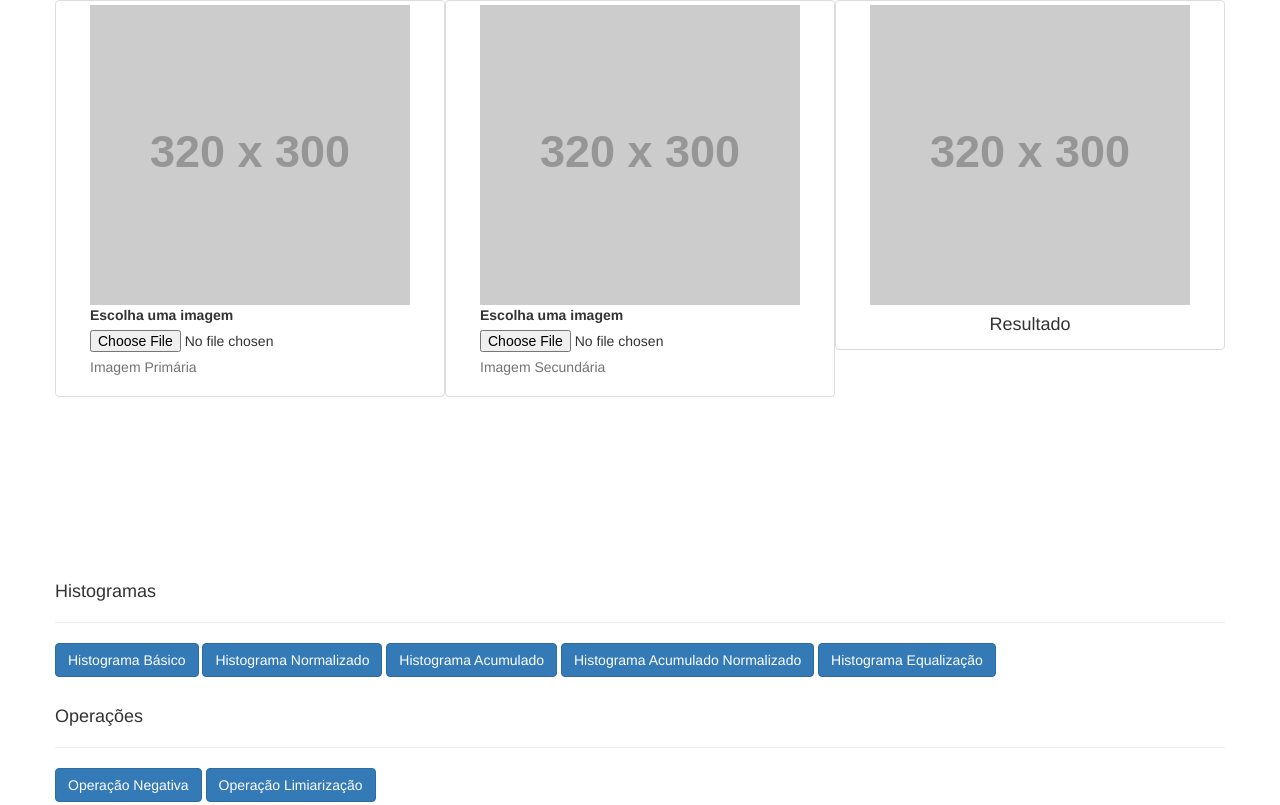
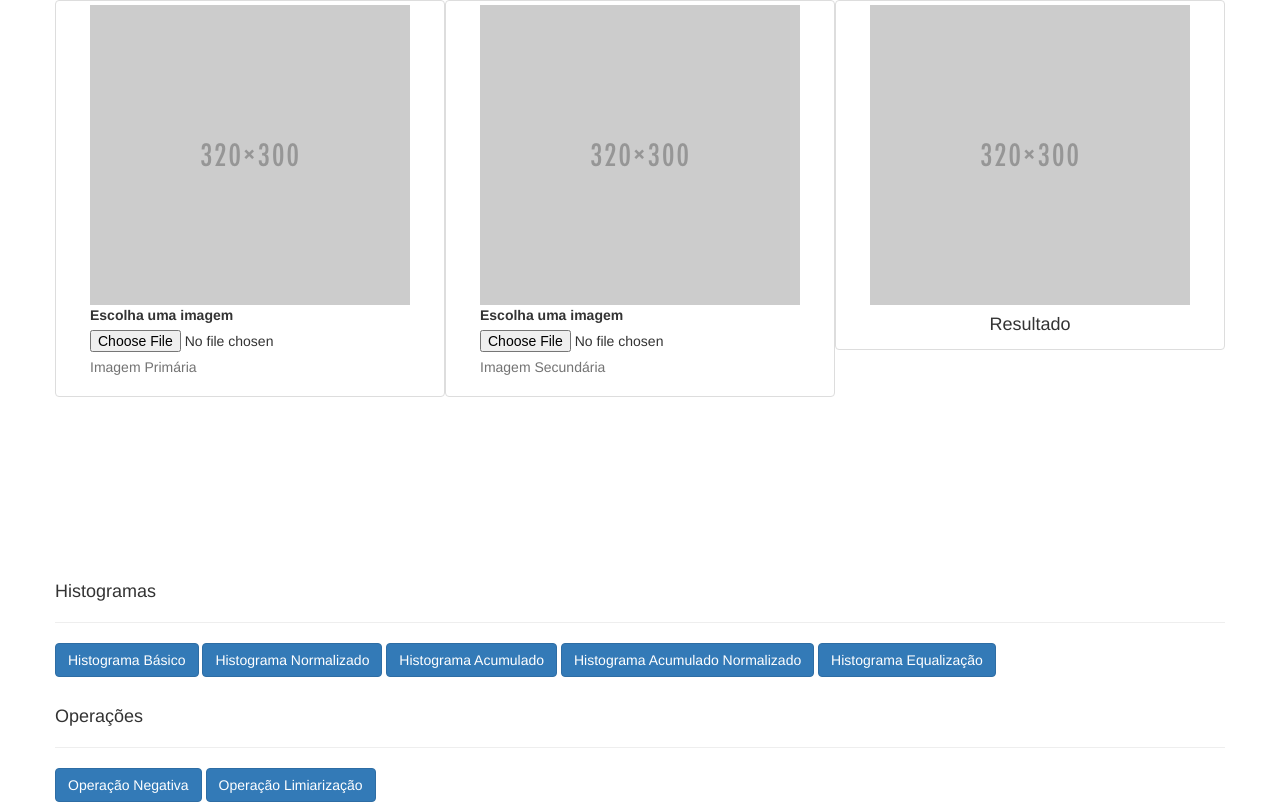
Before and after one commit to MurilloRoseno/projeto-pdi, a plain HTML site: page index.html in a window 1280 px wide. Shown: the top 805 px of the page. Drawn offline with nearby package versions, Linux system fonts and the light colour scheme; placeholder pictures from the web are drawn by us.

Commit message:
Modificação do caminho da imagem padrão.

```diff
--- a/index.html
+++ b/index.html
@@ -735,7 +735,7 @@
 	<div class="container">
 		<div class="row">
 			<div class="col-md-4 col-lg-4 thumbnail">
-				<img src="http://placehold.it/320x300" id="imagemA" style="margin:auto;" >
+				<img src="img/default.png" id="imagemA" style="margin:auto;" >
 				<div class="form-group" style="margin-left: 30px;">
 					<label for="inputFileImagemA">Escolha uma imagem</label>
 					<input type="file" id="inputFileImagemA" onchange="dadosImagemA(this)">
@@ -743,7 +743,7 @@
 				</div>
 			</div>
 			<div class="col-md-4 col-lg-4 thumbnail">
-				<img src="http://placehold.it/320x300" id="imagemB" style="margin:auto;" >
+				<img src="img/default.png" id="imagemB" style="margin:auto;" >
 				<div class="form-group" style="margin-left: 30px;">
 					<label for="inputFileImagemB">Escolha uma imagem</label>
 					<input type="file" id="inputFileImagemB" onchange="dadosImagemB(this)">
@@ -751,7 +751,7 @@
 				</div>
 			</div>
 			<div class="col-md-4 col-lg-4 thumbnail">
-				<img src="http://placehold.it/320x300" id="imagemC" style="margin:auto;" >
+				<img src="img/default.png" id="imagemC" style="margin:auto;" >
 				<h4 style="text-align: center;">Resultado</h4>
 			</div>
 			<div class="row">
```
Also changed, not shown: img/default.png (added).
